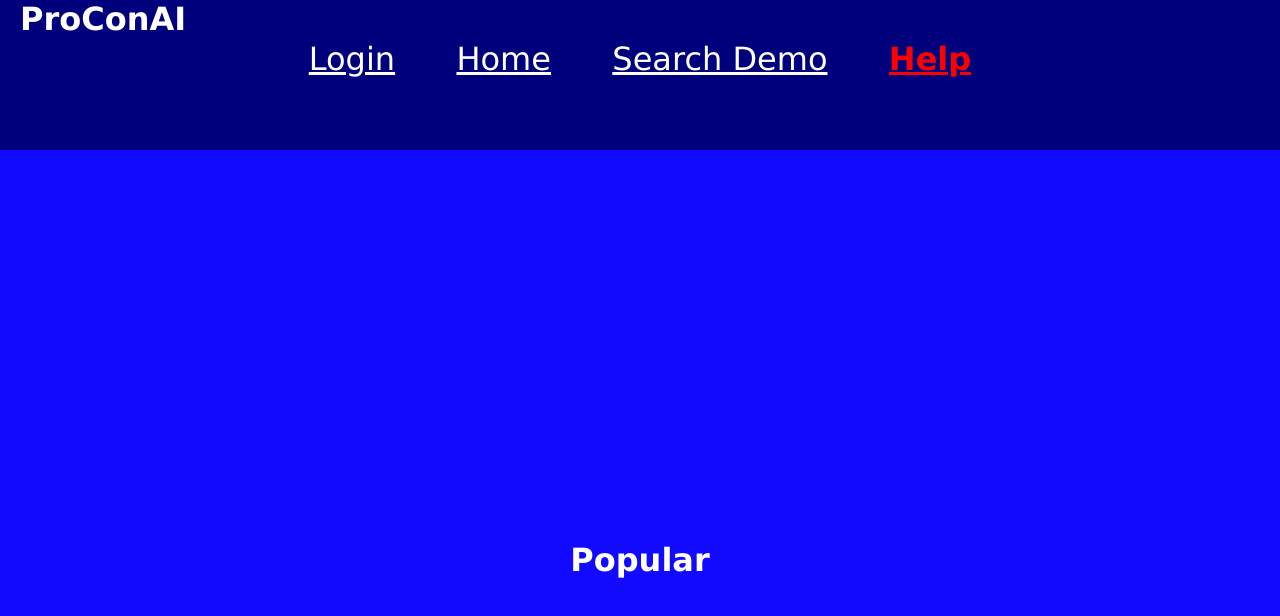
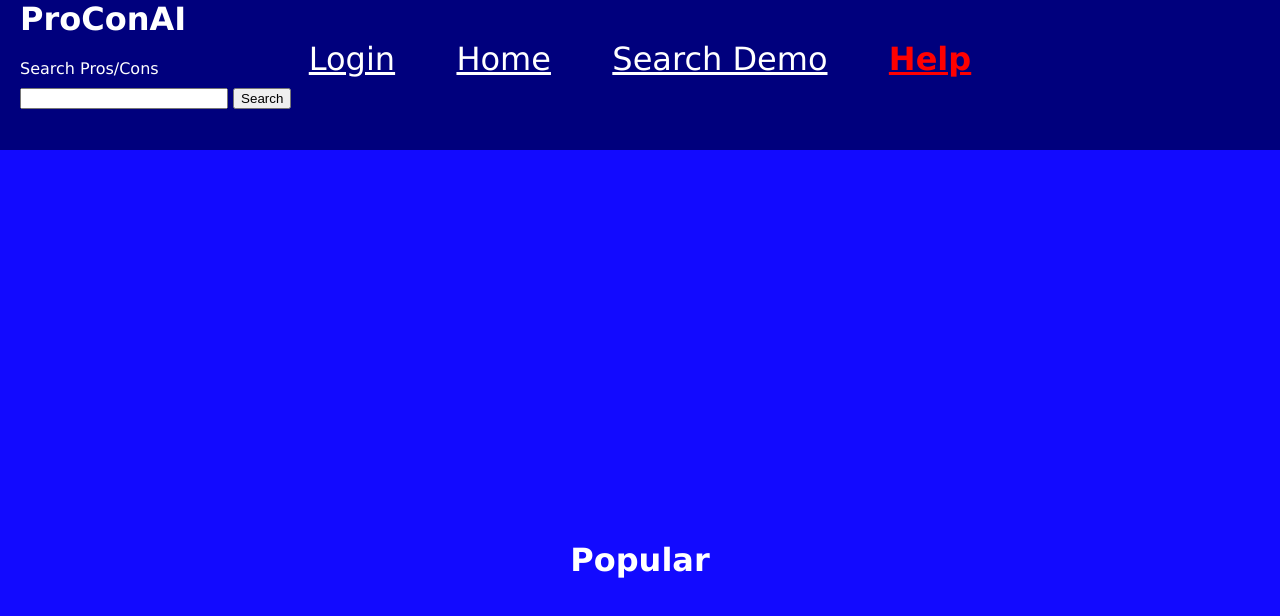
Before and after one commit to hbarrett3/ProConAI, a website: page ProConAI/public_html/home/index.html in a window 1280 px wide. Drawn offline with Linux system fonts and the light colour scheme; no server answers.

Commit message:
added search bar back

```diff
--- a/ProConAI/public_html/home/index.html
+++ b/ProConAI/public_html/home/index.html
@@ -42,6 +42,11 @@
             <div id="title-header">
 
                 <h1 id="procon-header">ProConAI</h1>
+
+                <label for="search-input">Search Pros/Cons</label>
+                <br>
+                <input type="text" id="search-input">
+                <button id="search-button" onclick="search(false);">Search</button>
             </div>
 
             <div id="links">
```
